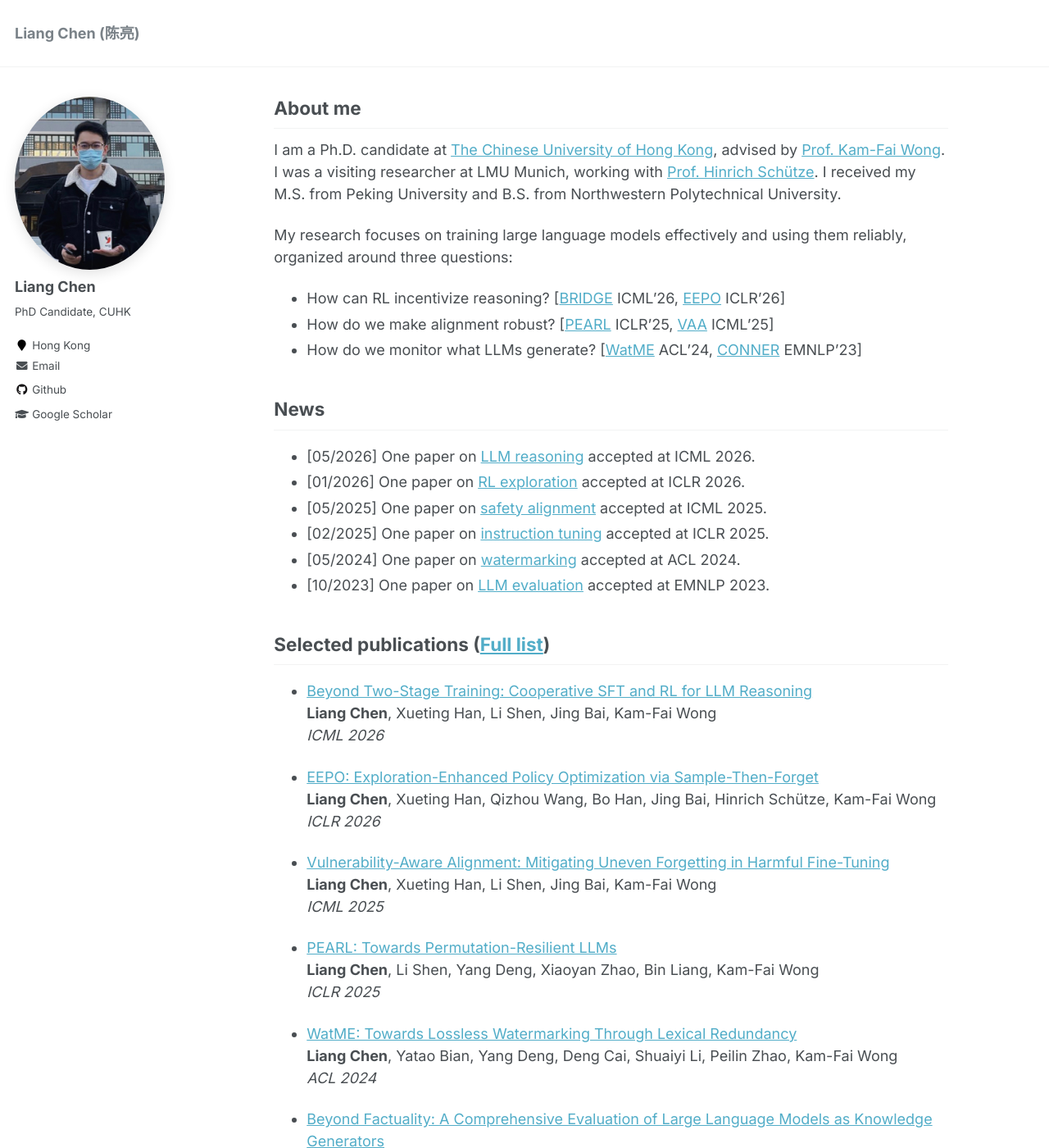
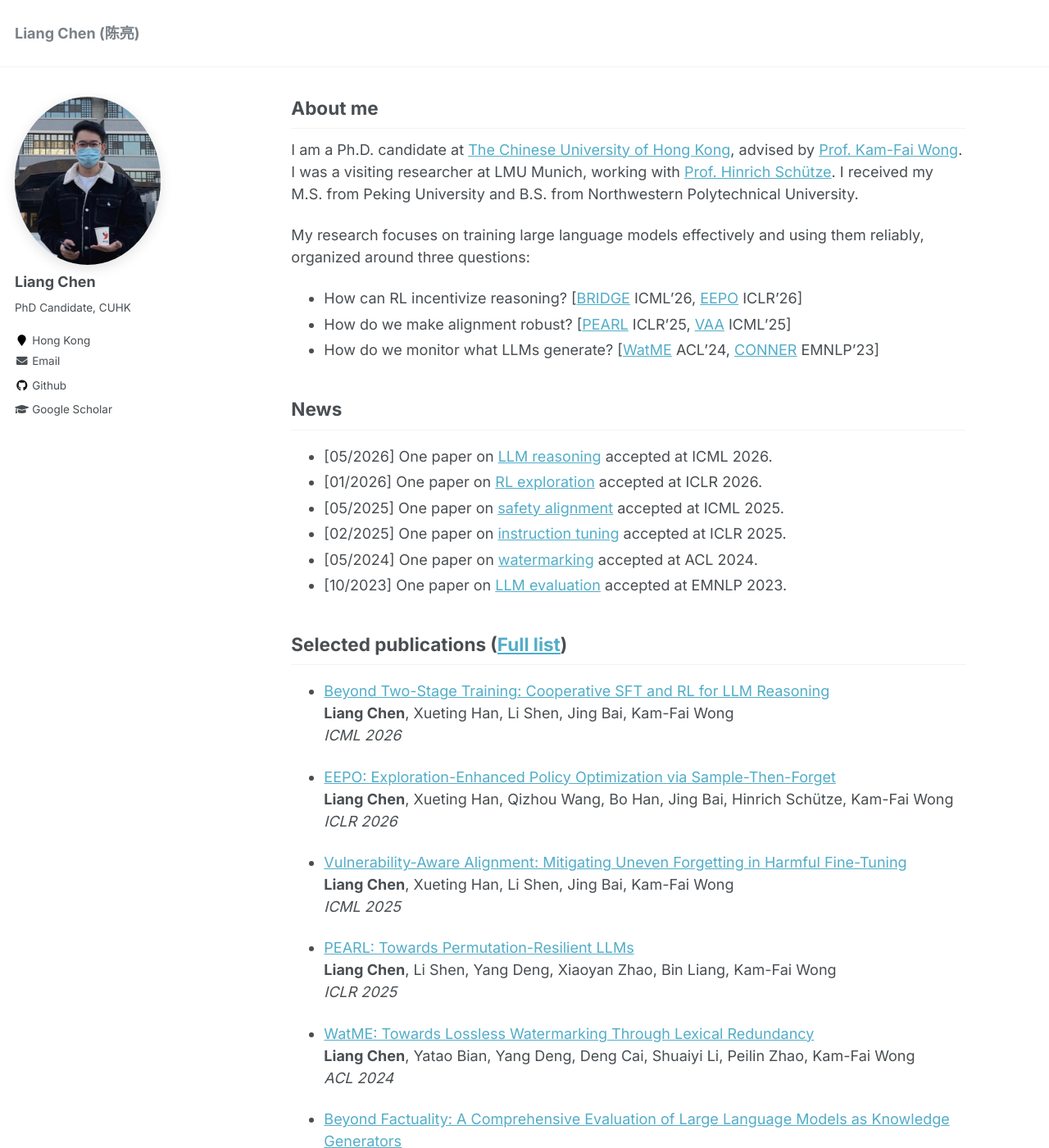
Before and after one commit to ChanLiang/ChanLiang.github.io, a Jekyll site: the page built from _pages/about.md, in a window 1280 px wide and 1400 px high. Shown: the whole window at 82% size. Built offline with Jekyll 4.4.1, drawn with Linux system fonts in a browser that asks for light colours.

Commit message:
Tweak avatar to 178px and nudge content right (prefix 1.2 / suffix 0.8)
Co-Authored-By: Claude Opus 4.7 (1M context) <noreply@anthropic.com>

```diff
--- a/_sass/_page.scss
+++ b/_sass/_page.scss
@@ -19,8 +19,8 @@
 .page {
   @include breakpoint($large) {
     @include span(10 of 12 last);
-    @include prefix(1 of 12);
-    @include suffix(1 of 12);
+    @include prefix(1.2 of 12);
+    @include suffix(0.8 of 12);
   }
 
   .page__inner-wrap {
--- a/_sass/_sidebar.scss
+++ b/_sass/_sidebar.scss
@@ -83,7 +83,7 @@
   }
 
   img {
-    max-width: 183px;
+    max-width: 178px;
     border-radius: 50%;
     box-shadow: 0 4px 16px rgba(0, 0, 0, 0.12);
 
```
